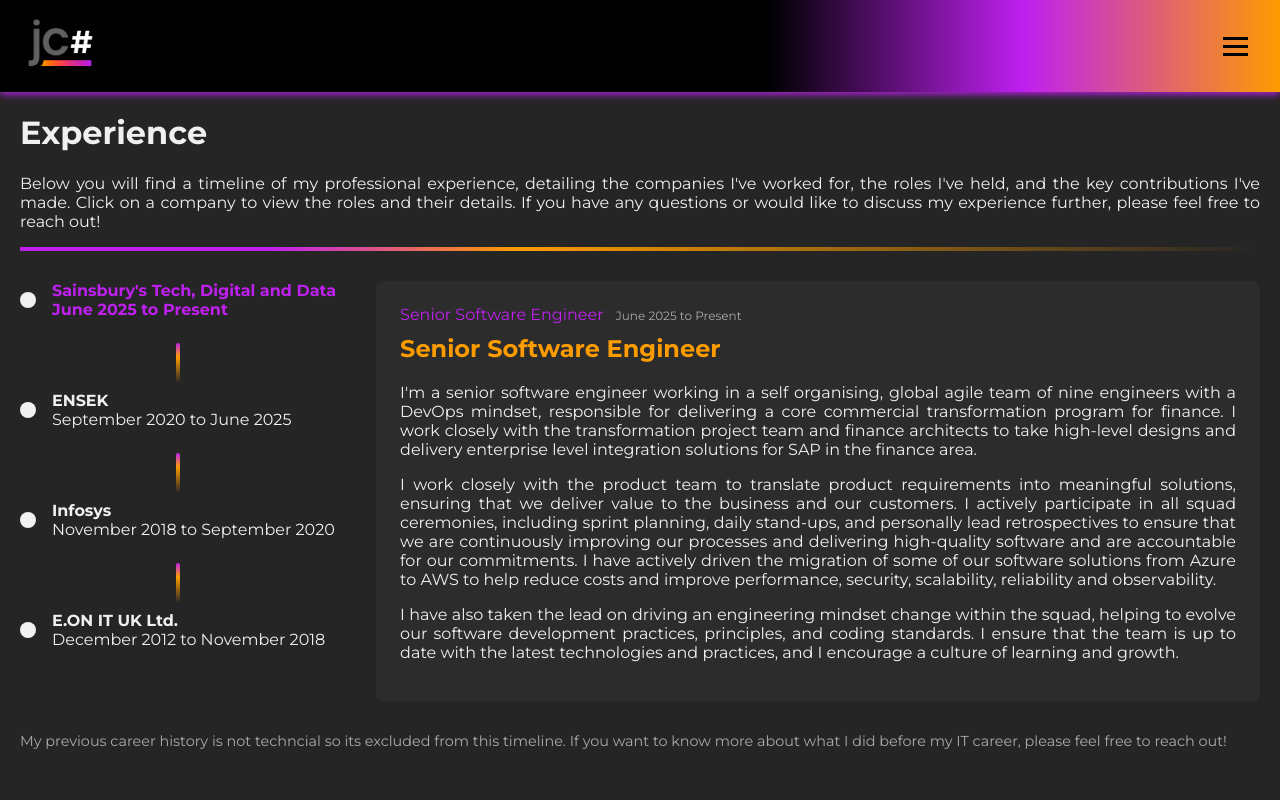
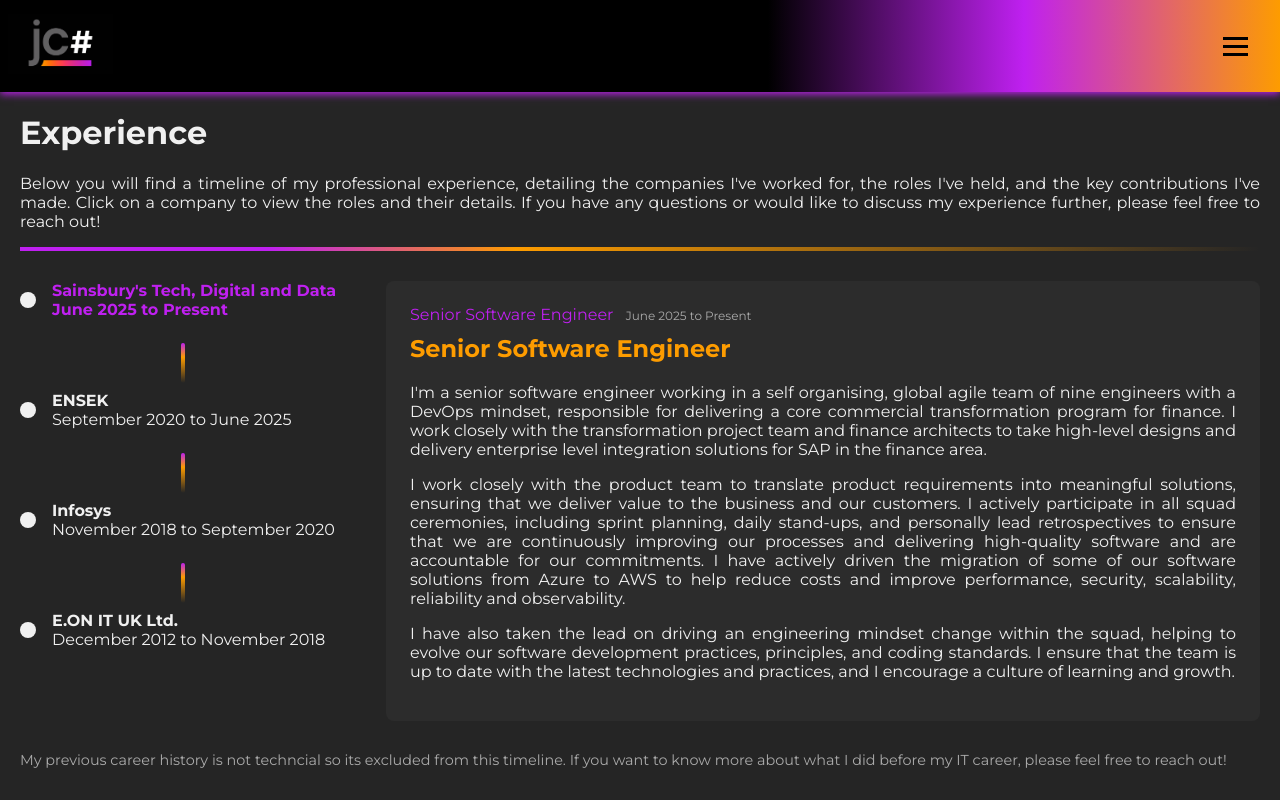
Before and after one commit to jacon-dev/website, a React (Create React App) app: page /experience in a window 1280 px wide. Built offline with nearby package versions, Linux system fonts and the light colour scheme; the HTML template or start-up script is replaced by a standard one.

Commit message:
implement small fix for ensuring alignment of timeline line doesnt move when picking infosys level due to width of dates

```diff
--- a/src/components/Experience/Experience.css
+++ b/src/components/Experience/Experience.css
@@ -9,7 +9,7 @@
     flex-direction: column;
     align-items: flex-start;
     position: relative;
-    min-width: 220px;
+    width: 326px;
 }
 
 .timeline-item {
```
